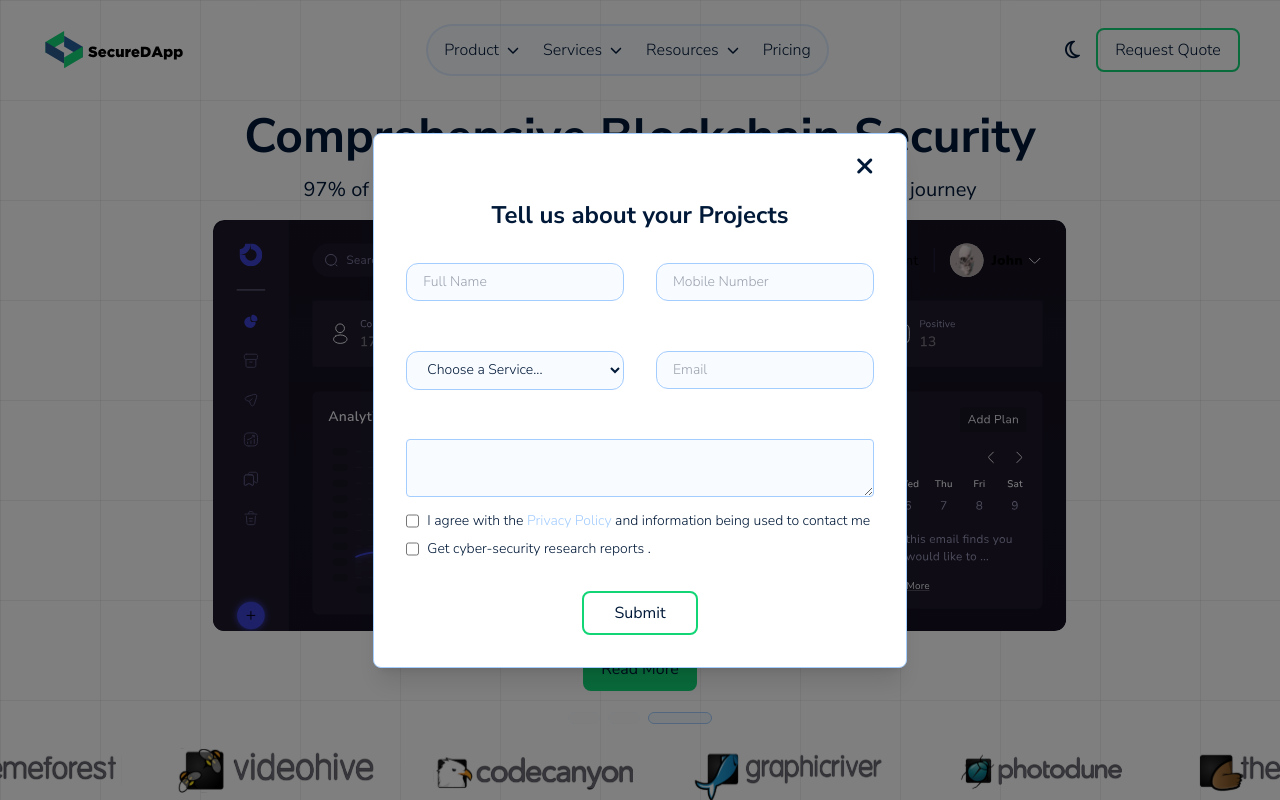
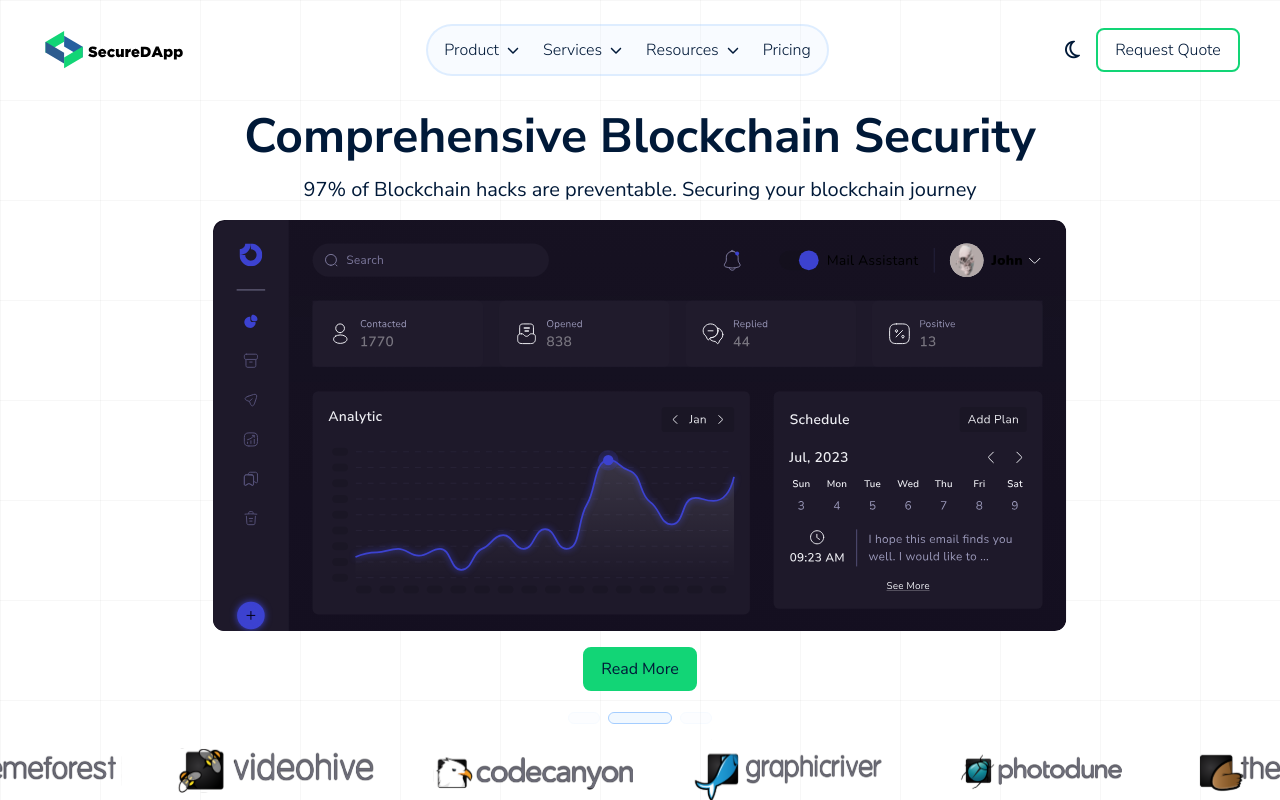
Before and after one commit to securedapp-github/Securedapp_v2, a React (Create React App) app: page / in a window 1280 px wide. Shown: the top 800 px of the page. Built offline with nearby package versions, Linux system fonts and the light colour scheme; a web font is replaced by a local one.

Commit message:
fix: minor issues

```diff
--- a/src/App.css
+++ b/src/App.css
@@ -1,5 +1,5 @@
 .App {
-  @apply font-nunitoSans text-secondary dark:text-primary overflow-hidden;
+  @apply bg-grid font-nunitoSans text-secondary dark:text-primary overflow-hidden;
 
   scroll-behavior: smooth;
 }
--- a/src/App.js
+++ b/src/App.js
@@ -13,7 +13,7 @@ import RequestQuoteModal from "./components/modal/RequestQuoteModal";
 
 function App() {
   const [isLargeScreen, setIsLargeScreen] = useState(window.innerWidth >= 1024);
-  const [isRequestModal, setRequestModel] = useState(true);
+  const [isRequestModal, setRequestModel] = useState(false);
 
   useEffect(() => {
     const handleResize = () => {
--- a/src/components/blog/BlogCard.js
+++ b/src/components/blog/BlogCard.js
@@ -22,7 +22,11 @@ function BlogCard({ details }) {
   preview = preview + "...";
 
   return (
-    <div className="blog-card">
+    <div
+      className="blog-card"
+      onClick={() => {
+        navigate(`/blog/${details.url}`);
+      }}>
       <div className="blog-card-header">
         <div className="blog-card-header-date">{dateObj}</div>
         <div className="blog-card-header-image-container">
--- a/src/components/common/ProductServiceHero.css
+++ b/src/components/common/ProductServiceHero.css
@@ -1,14 +1,5 @@
 .product-service-hero-container {
-  background-image: linear-gradient(90deg, #0000000f 1px, transparent 1px),
-    linear-gradient(#0000000f 1px, transparent 1px);
-  background-size: 100px 100px;
-
   @apply flex flex-col justify-center items-start space-y-12;
-}
-
-.dark .product-service-hero-container {
-  background-image: linear-gradient(90deg, #d2e6ff14 1px, transparent 1px),
-    linear-gradient(#d2e6ff14 1px, transparent 1px);
 }
 
 .product-service-hero {
--- a/src/components/footer/footer.css
+++ b/src/components/footer/footer.css
@@ -17,7 +17,7 @@
 }
 
 .footer-about {
-  @apply flex flex-col-reverse lg:flex-row items-center lg:items-stretch;
+  @apply flex flex-col-reverse lg:flex-row justify-center items-center lg:items-stretch;
 }
 .footer-about-left {
   @apply flex-1 flex flex-col justify-between;
@@ -31,7 +31,7 @@
 }
 
 .footer-about-right {
-  @apply pb-10 lg:pb-0 w-full flex-1 flex flex-col lg:flex-row lg:justify-center lg:space-x-10 whitespace-nowrap;
+  @apply pb-10 lg:pb-0 w-full flex-1 lg:flex grid grid-cols-2 lg:flex-row justify-center lg:space-x-10 whitespace-nowrap;
 }
 .footer-navigation-item {
   @apply flex-1 pl-4 pb-4 lg:pb-0;
--- a/src/components/modal/RequestQuoteModal.js
+++ b/src/components/modal/RequestQuoteModal.js
@@ -134,7 +134,7 @@ const RequestQuoteModal = ({
               <div>
                 I agree with the{" "}
                 <a
-                  className="text-[#A4CDFF]"
+                  className="text-[#A4CDFF] font-bold"
                   target="_blank"
                   href="https://securedapp.gitbook.io/securedapp-launchpad/privacy-policy-securedapp"
                   rel="noreferrer">
--- a/src/components/navbar/NavbarItem.js
+++ b/src/components/navbar/NavbarItem.js
@@ -1,7 +1,6 @@
 import { faChevronDown } from "@fortawesome/free-solid-svg-icons";
 import { FontAwesomeIcon } from "@fortawesome/react-fontawesome";
 import { Link } from "react-router-dom";
-import CustomHr from "../common/CustomHr";
 
 const NavbarItem = ({
   to,
@@ -33,8 +32,8 @@ const NavbarItem = ({
       </Link>
       {items.length > 0 && dropDown === children && (
         <div className="nested-navbar">
-          <div className="nested-navbar-header">{children}</div>
-          <hr className="border my-2 border-cardBorderColorLight dark:border-cardBorderColorDark"></hr>
+          {/* <div className="nested-navbar-header">{children}</div> */}
+          {/* <hr className="border my-2 border-cardBorderColorLight dark:border-cardBorderColorDark"></hr> */}
           <div className="nested-navbar-items">
             {items.map((item) => {
               return (
--- a/src/pages/blog/Blog.css
+++ b/src/pages/blog/Blog.css
@@ -1,8 +1,4 @@
 .blog {
-  background-image: linear-gradient(90deg, #0000000f 1px, transparent 1px),
-    linear-gradient(#0000000f 1px, transparent 1px);
-  background-size: 100px 100px;
-
   @apply pt-4 lg:pt-8 px-4 lg:px-32;
 }
 
--- a/src/pages/home/HomePage.css
+++ b/src/pages/home/HomePage.css
@@ -2,10 +2,6 @@
 @import "~slick-carousel/slick/slick-theme.css";
 
 .hero {
-  background-image: linear-gradient(90deg, #0000000f 1px, transparent 1px),
-    linear-gradient(#0000000f 1px, transparent 1px);
-  background-size: 100px 100px;
-
   @apply h-full text-center pt-28 lg:pt-28 w-full font-nunitoSans text-secondary dark:text-primary;
 }
 .hero-title {
@@ -34,11 +30,6 @@
   @apply w-10 lg:w-16 border border-[#A4CDFF] dark:border-[#A4CDFF4D] bg-[#D2E6FF4D] dark:bg-[#A4CDFF66];
 }
 
-.dark .hero {
-  background-image: linear-gradient(90deg, #d2e6ff14 1px, transparent 1px),
-    linear-gradient(#d2e6ff14 1px, transparent 1px);
-}
-
 .statistics {
   @apply font-nunitoSans text-secondary dark:text-primary py-6 px-4 lg:px-10 lg:py-8;
 }
@@ -50,10 +41,6 @@
 }
 
 .features {
-  background-image: linear-gradient(90deg, #0000000f 1px, transparent 1px),
-    linear-gradient(#0000000f 1px, transparent 1px);
-  background-size: 100px 100px, 100px 100px;
-
   @apply h-full font-nunitoSans px-2 md:px-6 lg:px-24 pb-12 flex flex-col items-center justify-center;
 }
 .feature-left {
@@ -124,14 +111,10 @@
   @apply w-[32.8%] bg-[#4267B2];
 }
 
-.dark .features {
-  background-image: linear-gradient(90deg, #d2e6ff14 1px, transparent 1px),
-    linear-gradient(#d2e6ff14 1px, transparent 1px);
-}
-
 .solutions {
   @apply px-4;
 }
+
 .solution-cards {
   @apply w-full px-4 lg:px-24 flex flex-col space-y-8;
 }
--- a/tailwind.config.js
+++ b/tailwind.config.js
@@ -22,5 +22,20 @@ module.exports = {
       },
     },
   },
-  plugins: [],
+  plugins: [
+    function ({ addUtilities }) {
+      const newUtilities = {
+        ".bg-grid": {
+          "background-image": `linear-gradient(90deg, rgba(0, 0, 0, 0.03) 1px, transparent 1px),
+                                linear-gradient(rgba(0, 0, 0, 0.03) 1px, transparent 1px)`,
+          "background-size": "100px 100px",
+        },
+        ".dark .bg-grid": {
+          "background-image": `linear-gradient(90deg, rgba(210, 230, 255, 0.039) 1px, transparent 1px),
+                                linear-gradient(rgba(210, 230, 255, 0.039) 1px, transparent 1px)`,
+        },
+      };
+      addUtilities(newUtilities);
+    },
+  ],
 };
```
